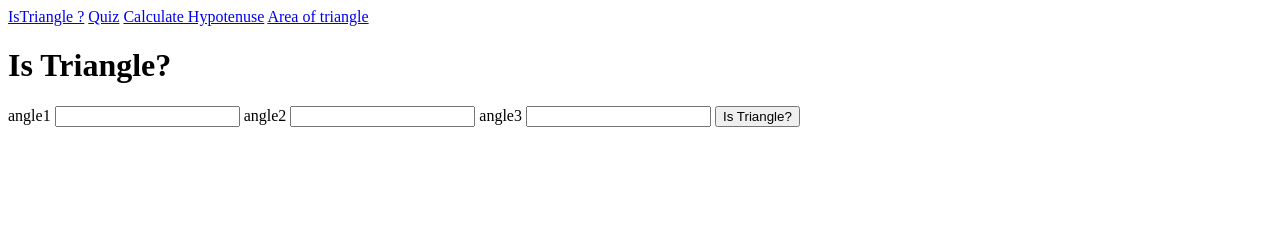
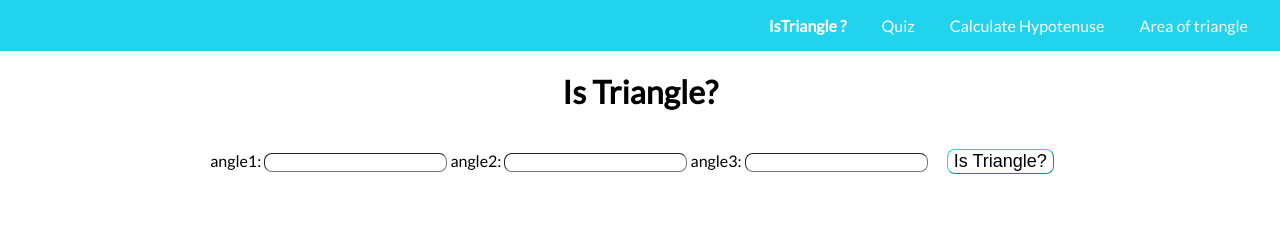
Before and after one commit to Raghuveer-07/fun-with-triangles, a plain HTML site: page isTriangle.html in a window 1280 px wide. Drawn offline with Linux system fonts and the light colour scheme.

Commit message:
modified : html and css

```diff
--- a/isTriangle.html
+++ b/isTriangle.html
@@ -4,29 +4,33 @@
     <meta charset="UTF-8">
     <meta http-equiv="X-UA-Compatible" content="IE=edge">
     <meta name="viewport" content="width=device-width, initial-scale=1.0">
+    <link href="/styles.css" rel="stylesheet">
     <title>Is Triangle</title>
 </head>
 <body>
     <nav>
-        <a href="isTriangle.html">IsTriangle ?</a>
+        <a href="isTriangle.html" style="font-weight: bolder;">IsTriangle ?</a>
         <a href="quiz.html">Quiz</a>
         <a href="hypotenuse.html">Calculate Hypotenuse</a>
         <a href="areaoftriangle.html">Area of triangle</a>
     </nav>
+    <div class="container">
+
+
     <h1 class="heading">Is Triangle?</h1>
 
-    <label for="angle1">angle1</label>
+    <label for="angle1">angle1: </label>
     <input type = "number" class="input-angle"/>
-    <label for="angle2">angle2</label>
+    <label for="angle2">angle2: </label>
     <input type = "number" class="input-angle"/>
-    <label for="angle3">angle3</label>
+    <label for="angle3">angle3: </label>
     <input type = "number" class="input-angle"/>
 
-    <button id="is-triangle-btn">Is Triangle?</button>
+    <button id="is-triangle-btn" class="main-button">Is Triangle?</button>
 
     <div id="output"></div>
 
-
+    </div>
 
 
 
--- /dev/null
+++ b/styles.css
@@ -0,0 +1,55 @@
+@import url('https://fonts.googleapis.com/css2?family=Lato:wght@300;400&display=swap');
+
+:root {
+    --primary-color: #22d3ee;
+    --off-white: #F3F4F6;
+    --dark-gray: #6B7280;
+}
+
+body {
+    font-family: 'Lato', sans-serif;
+    margin: 0px
+}
+
+nav {
+    background-color: var(--primary-color);
+    color: white;
+    padding: 1rem;
+    text-align: right;
+}
+
+a {
+    color: white;
+    box-sizing: border-box;
+    text-decoration: none;
+    padding: 0.5rem 1rem;
+}
+
+.container {
+    text-align: center;
+    margin: auto;
+}
+
+.main-button {
+    margin: 1rem;
+    padding: rem;
+    background-color: transparent;
+    border-color:var(--primary-color) ;
+    border-radius: 0.5rem;
+    border-width: thin;
+    font-size: large;
+
+
+}
+
+input {
+    border-radius: 0.5rem;
+    border-width: thin;
+}
+
+#output {
+    font-size: large;
+    font-weight: bolder;
+    margin: auto;
+    padding: 1.5rem;
+}
```
Also changed, not shown: areaoftriangle.html (+6 -3 lines), hypotenuse.html (+5 -3 lines), quiz.html (+14 -7 lines).
